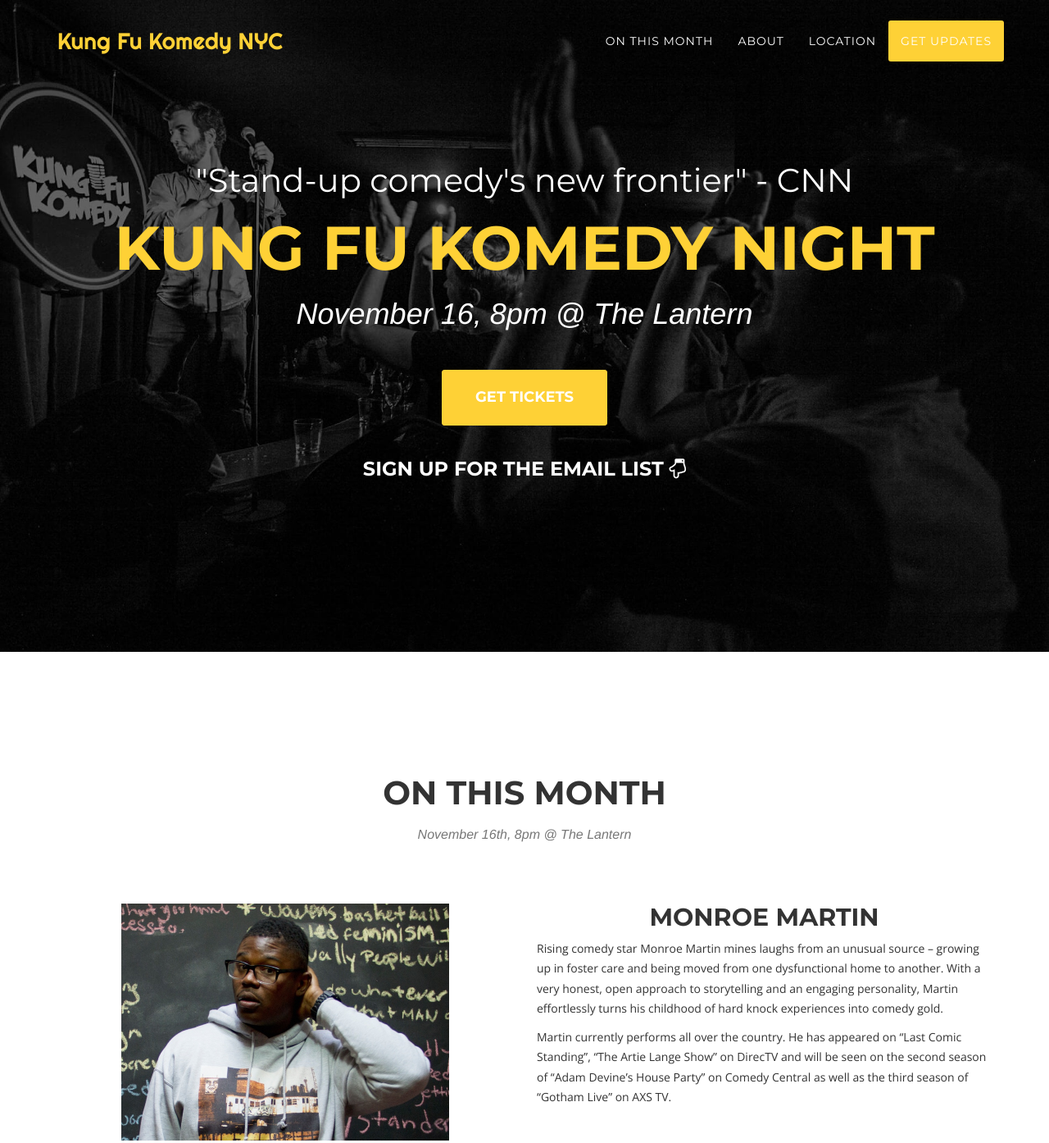
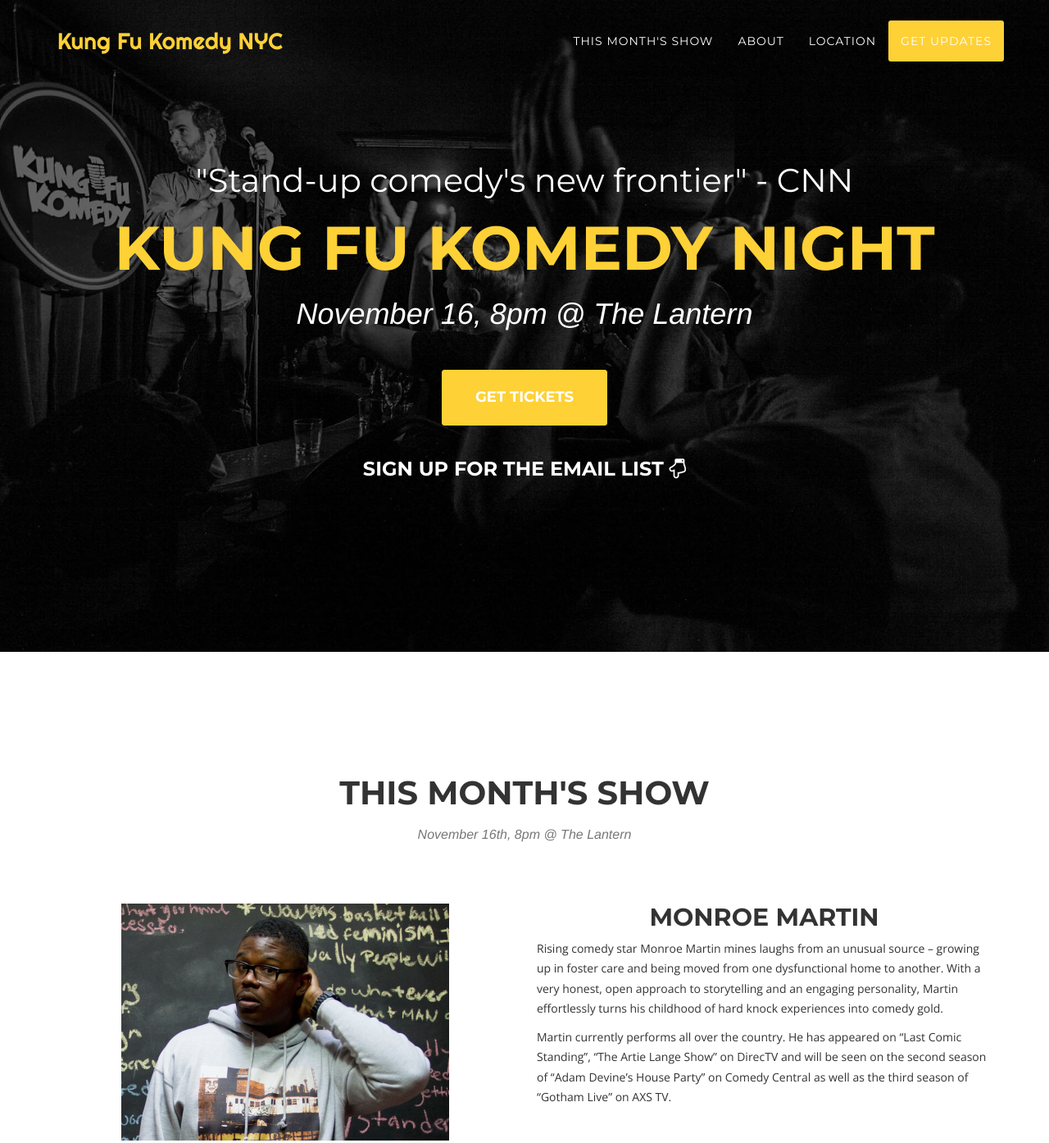
Before and after one commit to gustate/kfknyc, a website: page index.html in a window 1280 px wide. Shown: the top 1394 px of the page at 82% size. Drawn offline with nearby package versions, Linux system fonts and the light colour scheme; a web font is replaced by a local one.

Commit message:
change "on this month" to "this month's show"

```diff
--- a/index.html
+++ b/index.html
@@ -59,7 +59,7 @@
                         <a href="#page-top"></a>
                     </li>
                     <li>
-                        <a class="page-scroll" href="#portfolio">On this month</a>
+                        <a class="page-scroll" href="#portfolio">This month's show</a>
                     </li>
                     <!--<li>
                         <a class="page-scroll" href="#about">Headliners</a>
@@ -100,7 +100,7 @@
         <div class="container">
             <div class="row">
                 <div class="col-lg-12 text-center">
-                    <h2 class="section-heading">On this month</h2>
+                    <h2 class="section-heading">This month's show</h2>
                     <h3 class="section-subheading text-muted">November 16th, 8pm @ The Lantern</h3>
                 </div>
             </div>
```
